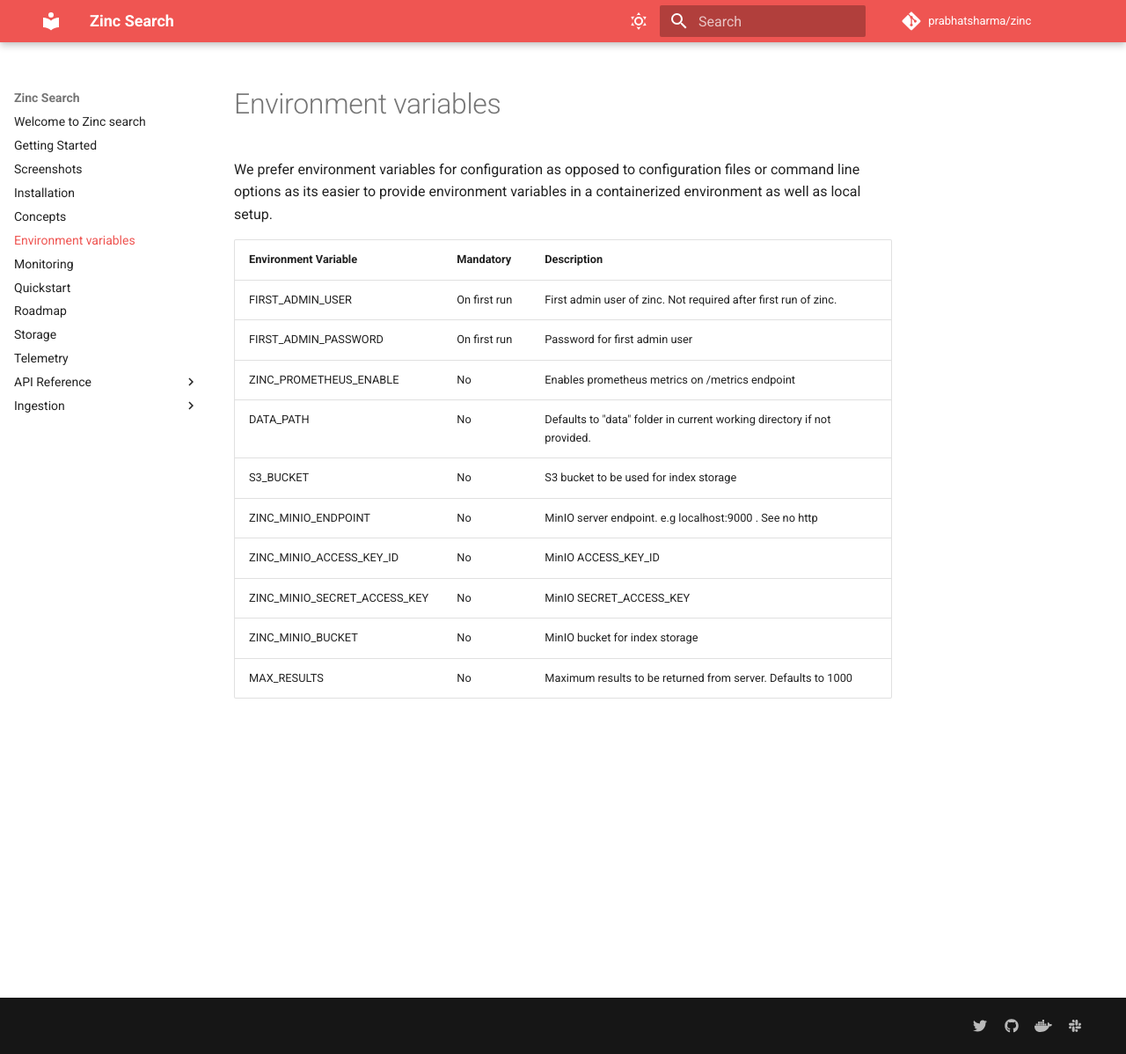
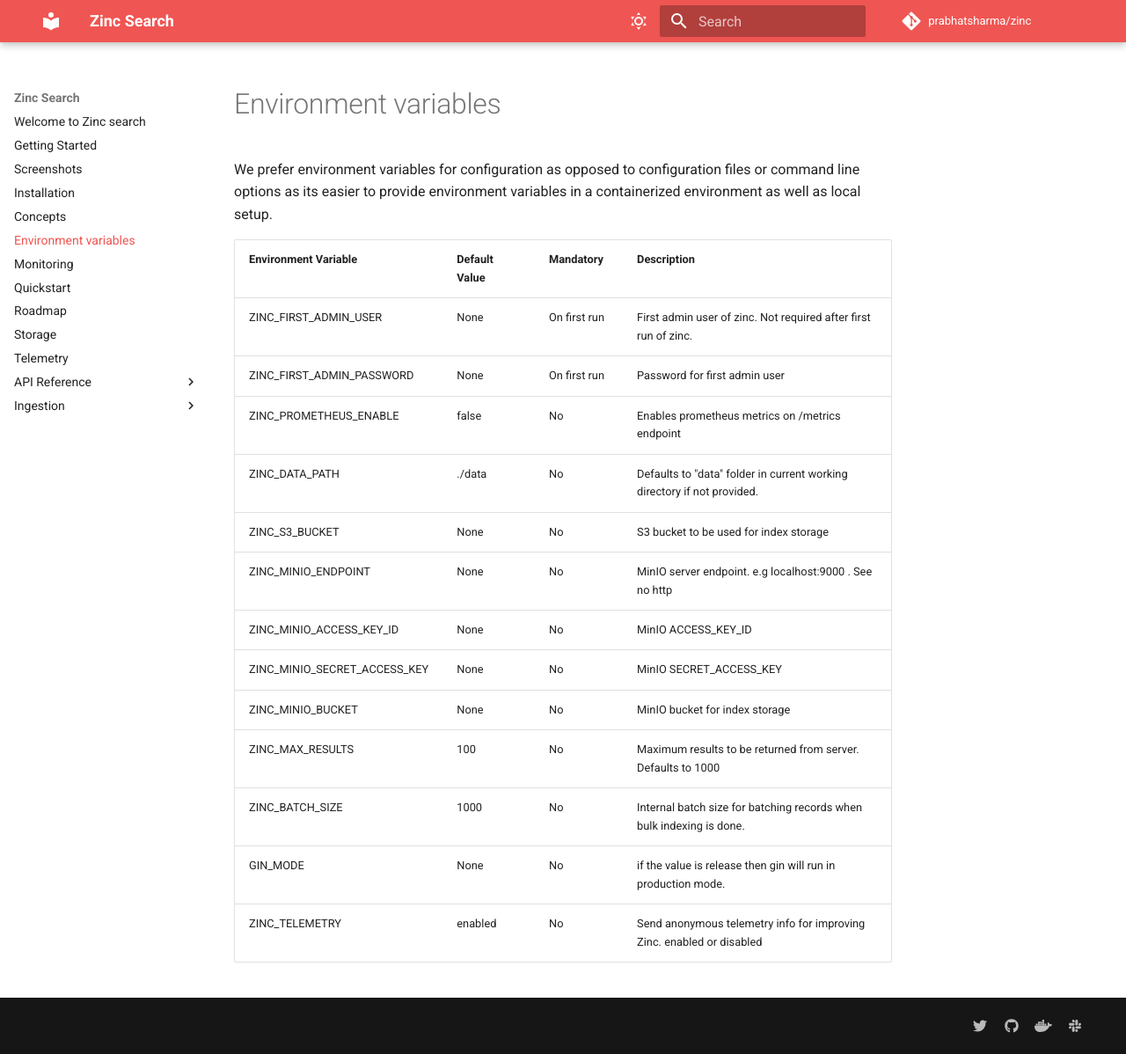
Before and after one commit to zincsearch/zincsearch-docs, an MkDocs documentation site: the page built from docs/environment-variables.md, in a window 1280 px wide and 1198 px high. Shown: the whole window at 88% size. Built offline with MkDocs 1.6.1 and Material for MkDocs 9.7.7, drawn with Linux system fonts in a browser that asks for light colours; comment, search, counter and statistics services are not loaded; the version menu is left out.

Commit message:
env, telemetry  and code highlight

```diff
--- a/docs/environment-variables.md
+++ b/docs/environment-variables.md
@@ -2,15 +2,18 @@
 We prefer environment variables for configuration as opposed to configuration files or command line options as its easier to provide environment variables in a containerized environment as well as local setup.
 
 
-| Environment Variable          | Mandatory     | Description                                                               |
-| :---------------------------- | ------------- | :------------------------------------------------------------------------ |
-| FIRST_ADMIN_USER              | On first run  | First admin user of zinc. Not required after first run of zinc.           |
-| FIRST_ADMIN_PASSWORD          | On first run  | Password for first admin user                                             |
-| ZINC_PROMETHEUS_ENABLE        | No            | Enables prometheus metrics on /metrics endpoint                           |
-| DATA_PATH                     | No            | Defaults to "data" folder in current working directory if not provided.   |
-| S3_BUCKET                     | No            | S3 bucket to be used for index storage                                    |
-| ZINC_MINIO_ENDPOINT           | No            | MinIO server endpoint. e.g localhost:9000 . See no http                   |
-| ZINC_MINIO_ACCESS_KEY_ID      | No            | MinIO ACCESS_KEY_ID                                                       |
-| ZINC_MINIO_SECRET_ACCESS_KEY  | No            | MinIO SECRET_ACCESS_KEY                                                   |
-| ZINC_MINIO_BUCKET             | No            | MinIO bucket for index storage                                            |
-| MAX_RESULTS                   | No            | Maximum results to be returned from server. Defaults to 1000              |
+| Environment Variable          | Default Value | Mandatory     | Description                                                               |
+| :---------------------------- | ------------- |-------------- | :------------------------------------------------------------------------ |
+| ZINC_FIRST_ADMIN_USER         | None          | On first run  | First admin user of zinc. Not required after first run of zinc.           |
+| ZINC_FIRST_ADMIN_PASSWORD     | None          | On first run  | Password for first admin user                                             |
+| ZINC_PROMETHEUS_ENABLE        | false         | No            | Enables prometheus metrics on /metrics endpoint                           |
+| ZINC_DATA_PATH                | ./data        | No            | Defaults to "data" folder in current working directory if not provided.   |
+| ZINC_S3_BUCKET                | None          | No            | S3 bucket to be used for index storage                                    |
+| ZINC_MINIO_ENDPOINT           | None          | No            | MinIO server endpoint. e.g localhost:9000 . See no http                   |
+| ZINC_MINIO_ACCESS_KEY_ID      | None          | No            | MinIO ACCESS_KEY_ID                                                       |
+| ZINC_MINIO_SECRET_ACCESS_KEY  | None          | No            | MinIO SECRET_ACCESS_KEY                                                   |
+| ZINC_MINIO_BUCKET             | None          | No            | MinIO bucket for index storage                                            |
+| ZINC_MAX_RESULTS              | 100           | No            | Maximum results to be returned from server. Defaults to 1000              |
+| ZINC_BATCH_SIZE               | 1000          | No            | Internal batch size for batching records when bulk indexing is done.      |
+| GIN_MODE                      | None          | No            | if the value is release then gin will run in production mode.             |
+| ZINC_TELEMETRY                | enabled       | No            | Send anonymous telemetry info for improving Zinc. enabled or disabled     |
--- a/mkdocs.yml
+++ b/mkdocs.yml
@@ -54,3 +54,8 @@
   - tables
   - pymdownx.tabbed:
       alternate_style: true
+  - pymdownx.highlight:
+      anchor_linenums: true
+  - pymdownx.inlinehilite
+  - pymdownx.snippets
+  - pymdownx.superfences
```
Also changed, not shown: docs/ingestion/filebeat.md (added, +25 -0 lines), docs/telemetry.md (+38 -0 lines), 1 other file.
